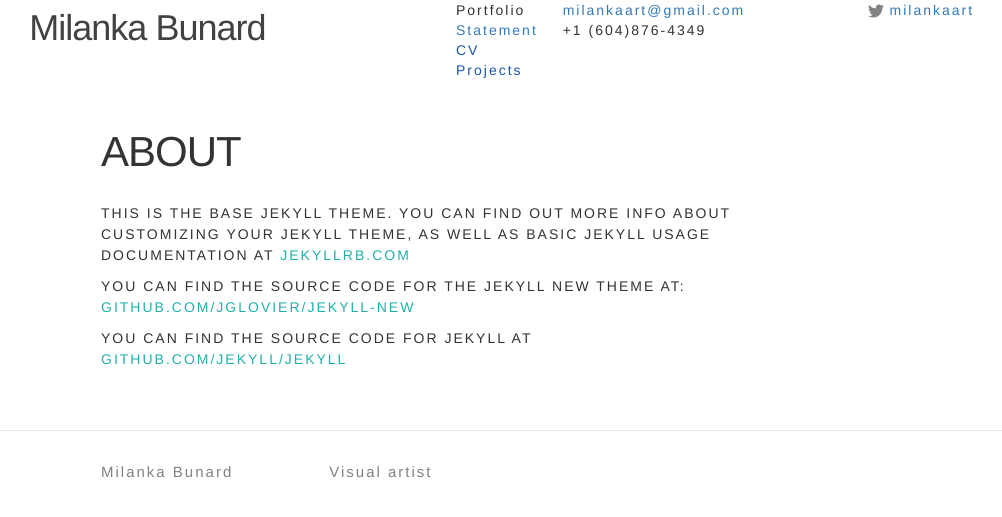
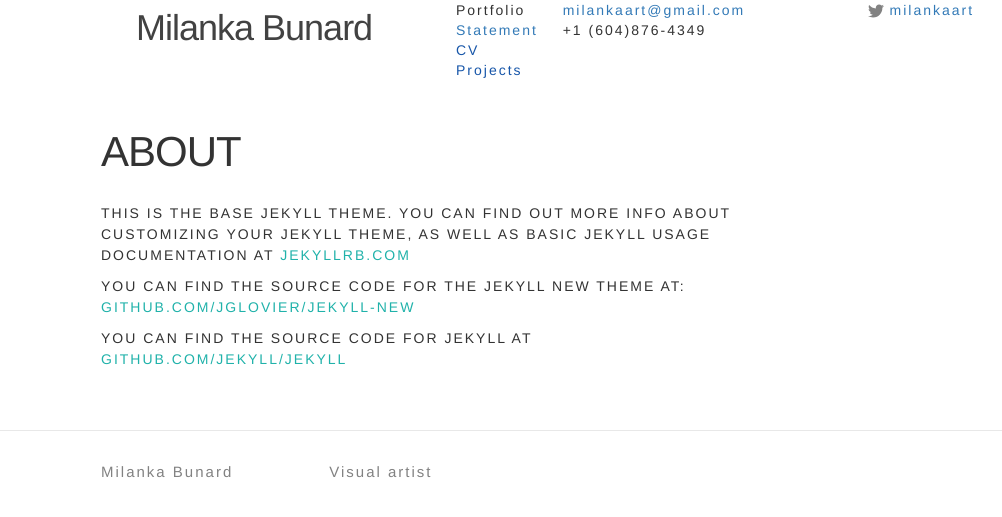
Before and after one commit to milankabunard/milankabunard.github.io, a Jekyll site: the page built from about.md, in a window 1280 px wide. Shown: the top 517 px of the page, without its empty margins (199-1201 px from the left). Built offline with Jekyll 4.4.1, drawn with Linux system fonts in a browser that asks for light colours.

Commit message:
changes header

```diff
--- a/_includes/header.html
+++ b/_includes/header.html
@@ -3,8 +3,8 @@
 
 <div class="container-fluid">
 <div class="row">
-  <div class="col-md-2">.</div>
-  <div class="col-md-4"><a class="site-title" href="{{ site.baseurl }}/">{{ site.title }}</a></div>
+  <div class="col-md-3">.</div>
+  <div class="col-md-3"><a class="site-title" href="{{ site.baseurl }}/">{{ site.title }}</a></div>
   <div class="col-md-1"><a href=""></a>Portfolio<br/><a href="/about">Statement</a><br/><a href="">CV</a><br/><a href="">Projects</a></div>
   <div class="col-md-2"><a href="mailto:{{ site.email }}">{{ site.email }}</a><br/>+1 (604)876-4349</div>
   <div class="col-md-1"></div>
```
